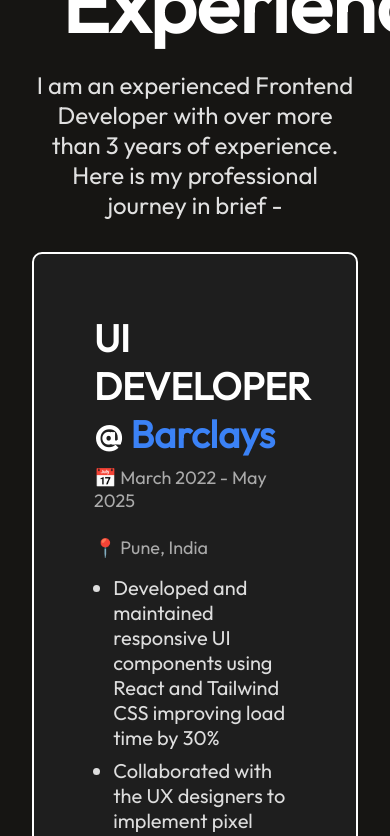
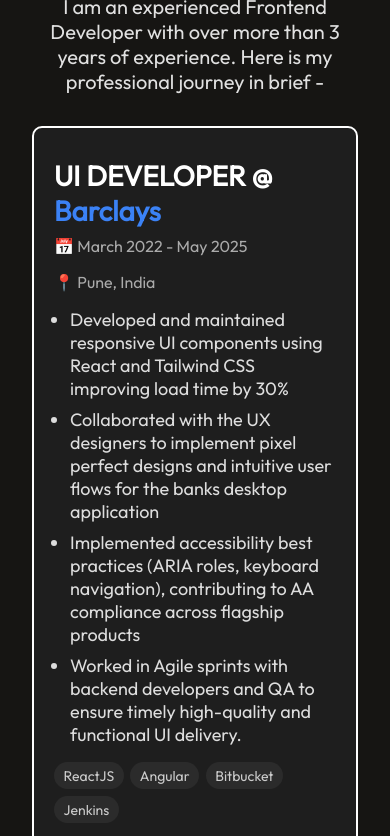
Before and after one commit to gnandkhedkar7/my-portfolio, a React (Vite) app: page / in a window 390 px wide. Shown: the part 1640-2476 px from the top of the page. Built offline with nearby package versions, Linux system fonts and the light colour scheme.

Commit message:
feat: added media query for workexperience

```diff
--- a/src/components/work-experience/WorkExperience.css
+++ b/src/components/work-experience/WorkExperience.css
@@ -83,3 +83,43 @@
   padding: 0.4rem 0.75rem;
   border-radius: 9999px;
 }
+
+@media (max-width: 768px) {
+  .heading {
+    font-size: 50px;
+    padding: 0 10px;
+  }
+
+  .description {
+    font-size: 20px;
+    padding: 0 10px;
+  }
+
+  .card {
+    padding: 30px 20px;
+    margin-bottom: 1.5rem;
+  }
+
+  .title {
+    font-size: 28px;
+  }
+
+  .meta {
+    font-size: 16px;
+    gap: 1rem;
+  }
+
+  .points {
+    font-size: 18px;
+    padding-left: 1rem;
+  }
+
+  .techStack {
+    gap: 0.4rem;
+  }
+
+  .tech {
+    font-size: 14px;
+    padding: 0.3rem 0.6rem;
+  }
+}
```
